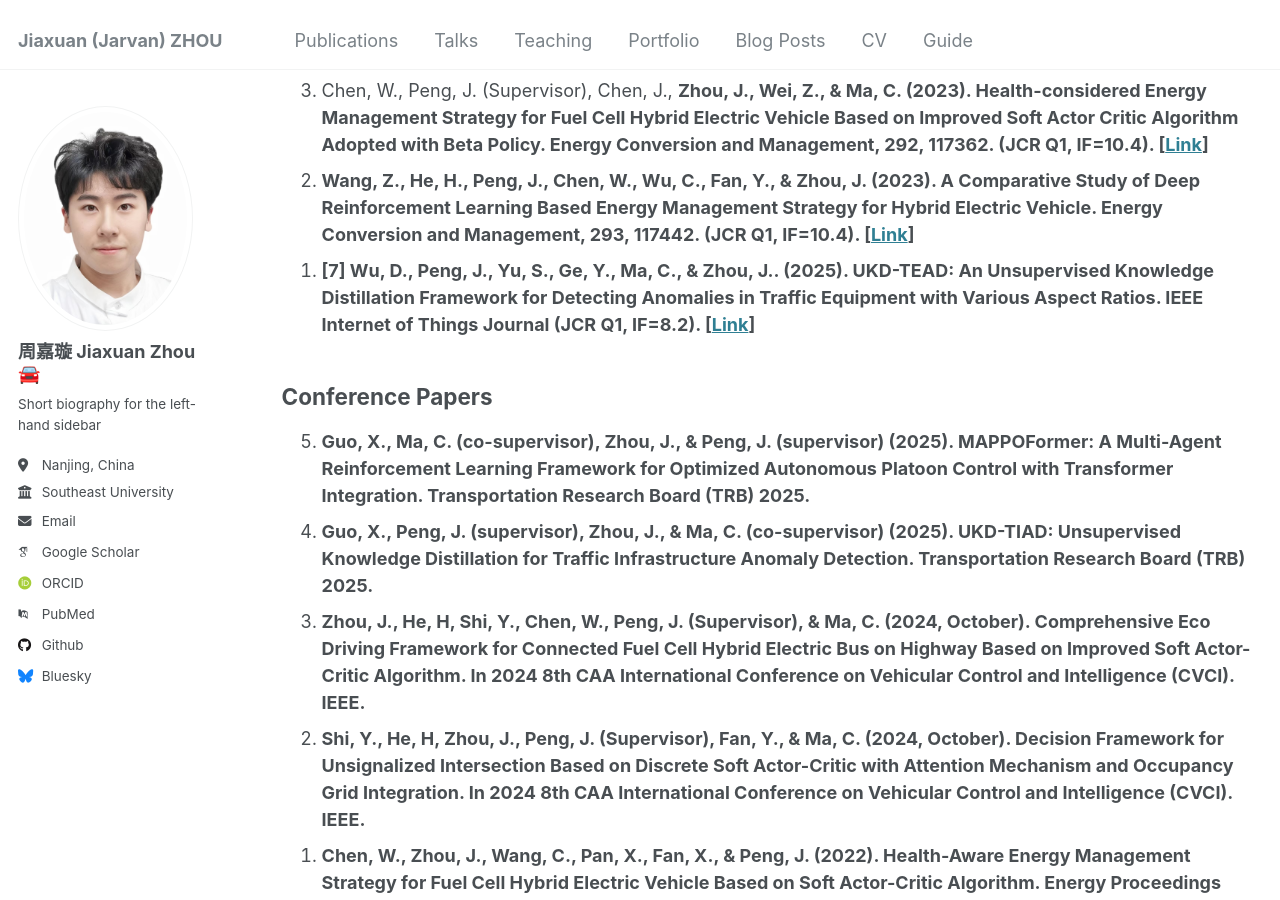
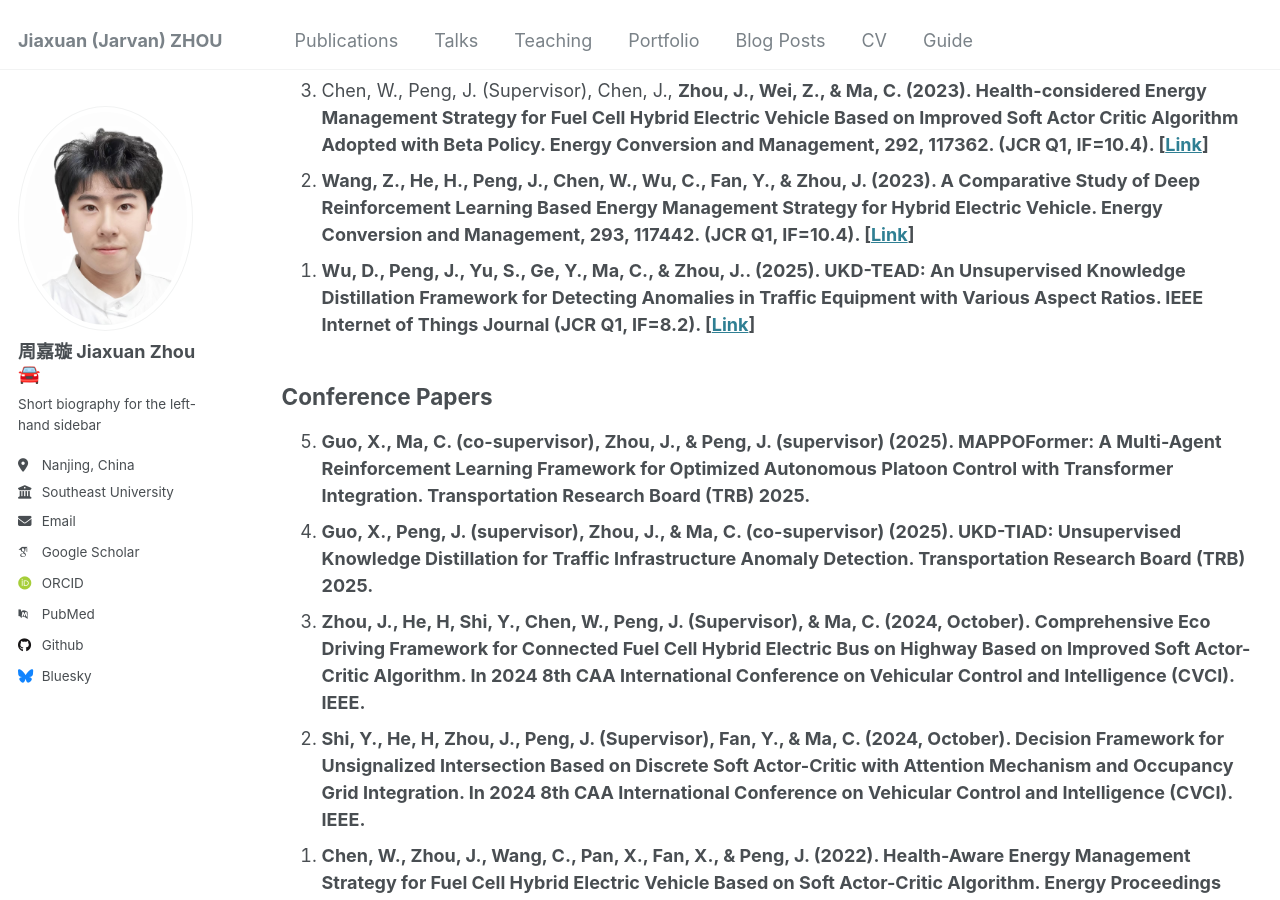
Before and after one commit to jarvanzhouz/jarvanzhouz.github.io, a Jekyll site: the page built from _pages/publications.html, in a window 1280 px wide and 900 px high, scrolled down 368 px. Built offline with Jekyll 4.4.1, drawn with Linux system fonts in a browser that asks for light colours; some web fonts are replaced.

Commit message:
Update publications.html

```diff
--- a/_pages/publications.html
+++ b/_pages/publications.html
@@ -21,7 +21,7 @@ author_profile: true
         " target="_blank" rel="noopener noreferrer">Link</a>]</li>
 <li>Wang, Z., He, H., Peng, J., Chen, W., Wu, C., Fan, Y., & <strong>Zhou, J.<strong> (2023). A Comparative Study of Deep Reinforcement Learning Based Energy Management Strategy for Hybrid Electric Vehicle. Energy Conversion and Management, 293, 117442.<strong> (JCR Q1, IF=10.4)</strong>. [<a href="https://doi.org/10.1109/TTE.2023.3339490.
         " target="_blank" rel="noopener noreferrer">Link</a>]</li>
-<li>[7]	Wu, D., Peng, J., Yu, S., Ge, Y., Ma, C., & <strong>Zhou, J.<strong>. (2025). UKD-TEAD: An Unsupervised Knowledge Distillation Framework for Detecting Anomalies in Traffic Equipment with Various Aspect Ratios. IEEE Internet of Things Journal<strong> (JCR Q1, IF=8.2)</strong>. [<a href="https://doi.org/10.1109/TTE.2023.3339490.
+<li>Wu, D., Peng, J., Yu, S., Ge, Y., Ma, C., & <strong>Zhou, J.<strong>. (2025). UKD-TEAD: An Unsupervised Knowledge Distillation Framework for Detecting Anomalies in Traffic Equipment with Various Aspect Ratios. IEEE Internet of Things Journal<strong> (JCR Q1, IF=8.2)</strong>. [<a href="https://doi.org/10.1109/TTE.2023.3339490.
         " target="_blank" rel="noopener noreferrer">Link</a>]</li>
 
 
```
